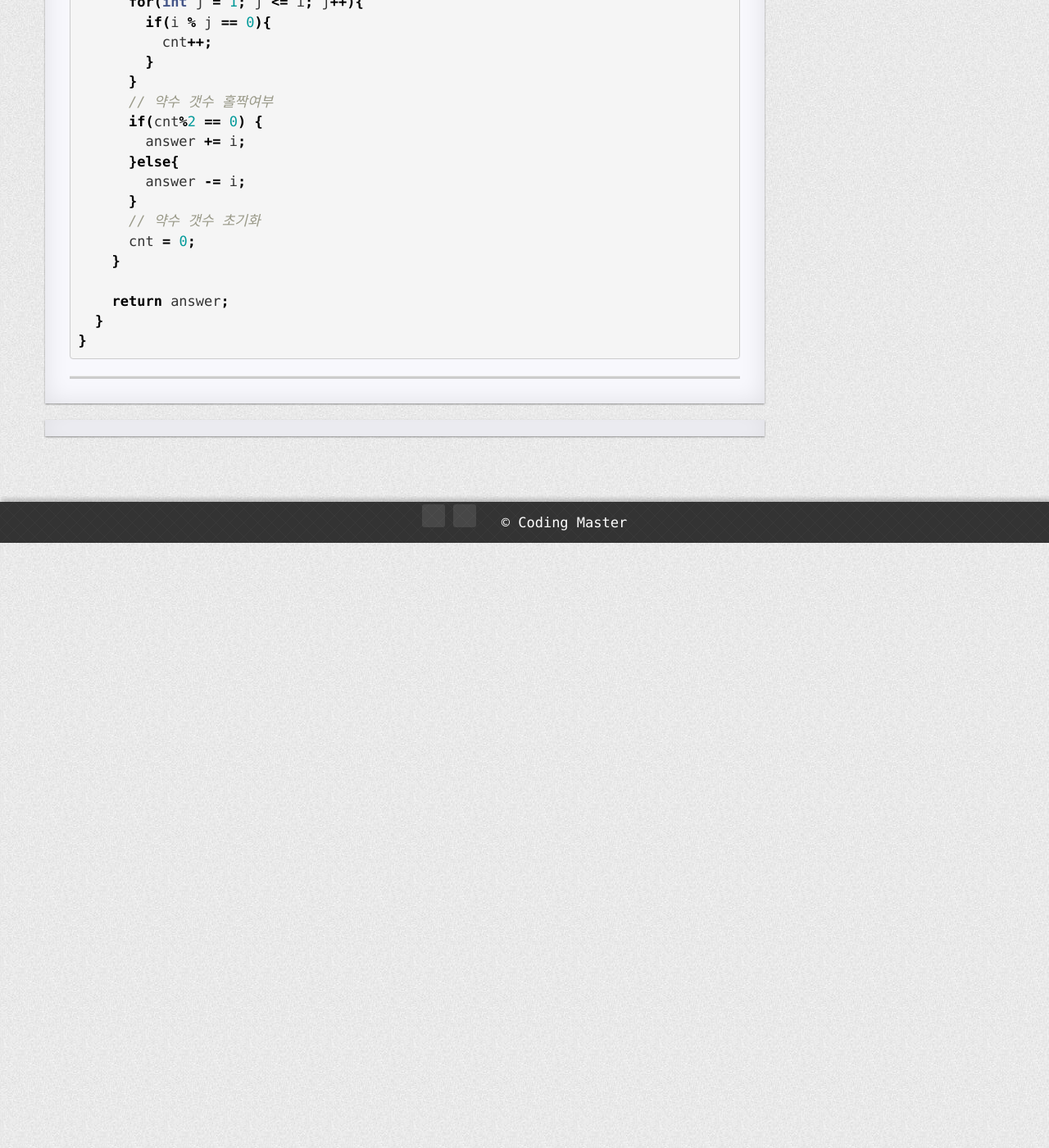
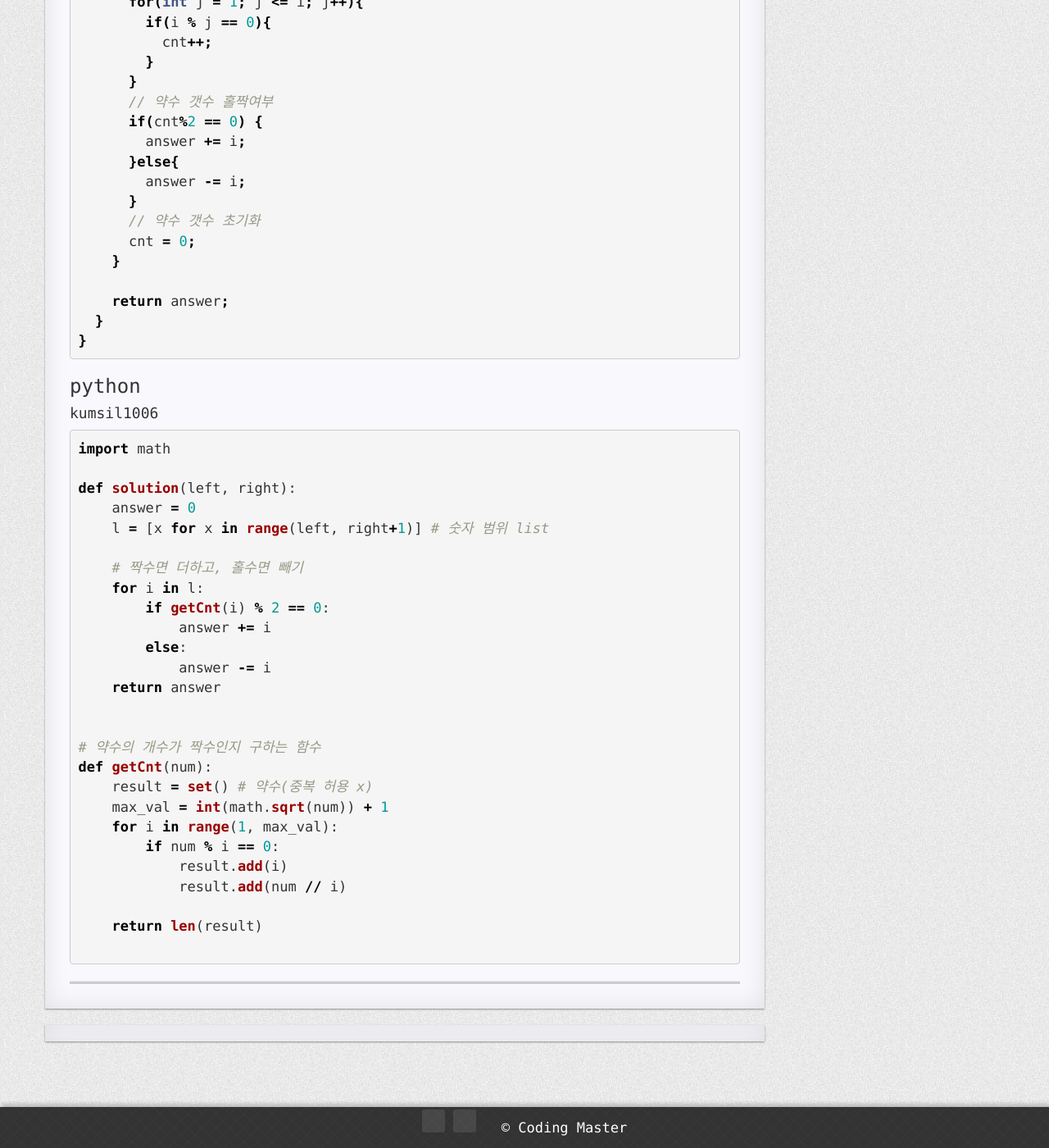
Before and after one commit to COMA-coding-master/COMA-coding-master.github.io, a Jekyll site: the page built from _posts/2022-01-02-약수의갯수와덧셈.md, in a window 1280 px wide and 1400 px high, scrolled down 1453 px. Shown: the whole window at 82% size. Built offline with Jekyll 4.4.1, drawn with Linux system fonts in a browser that asks for light colours; nearby versions of some CDN libraries; comment, search, counter and statistics services are not loaded; a style sheet for code colours, icons or effects is not loaded.

Commit message:
윤수빈 python 월간 코드 챌린지 level1

````diff
--- a/_posts/2022-01-02-약수의갯수와덧셈.md
+++ b/_posts/2022-01-02-약수의갯수와덧셈.md
@@ -81,3 +81,36 @@ class Solution {
   }
 }
 ```
+
+### python
+
+#### kumsil1006
+
+```python
+import math
+
+def solution(left, right):
+    answer = 0
+    l = [x for x in range(left, right+1)] # 숫자 범위 list
+
+    # 짝수면 더하고, 홀수면 빼기
+    for i in l:
+        if getCnt(i) % 2 == 0:
+            answer += i
+        else:
+            answer -= i
+    return answer
+
+
+# 약수의 개수가 짝수인지 구하는 함수
+def getCnt(num):
+    result = set() # 약수(중복 허용 x)
+    max_val = int(math.sqrt(num)) + 1
+    for i in range(1, max_val):
+        if num % i == 0:
+            result.add(i)
+            result.add(num // i)
+
+    return len(result)
+
+```
````
Also changed, not shown: _posts/2022-01-02-3진법뒤집기.md (+14 -0 lines), _posts/2022-01-02-두개뽑아서더하기.md (+16 -0 lines), _posts/2022-01-02-음양더하기.md (+16 -0 lines).
